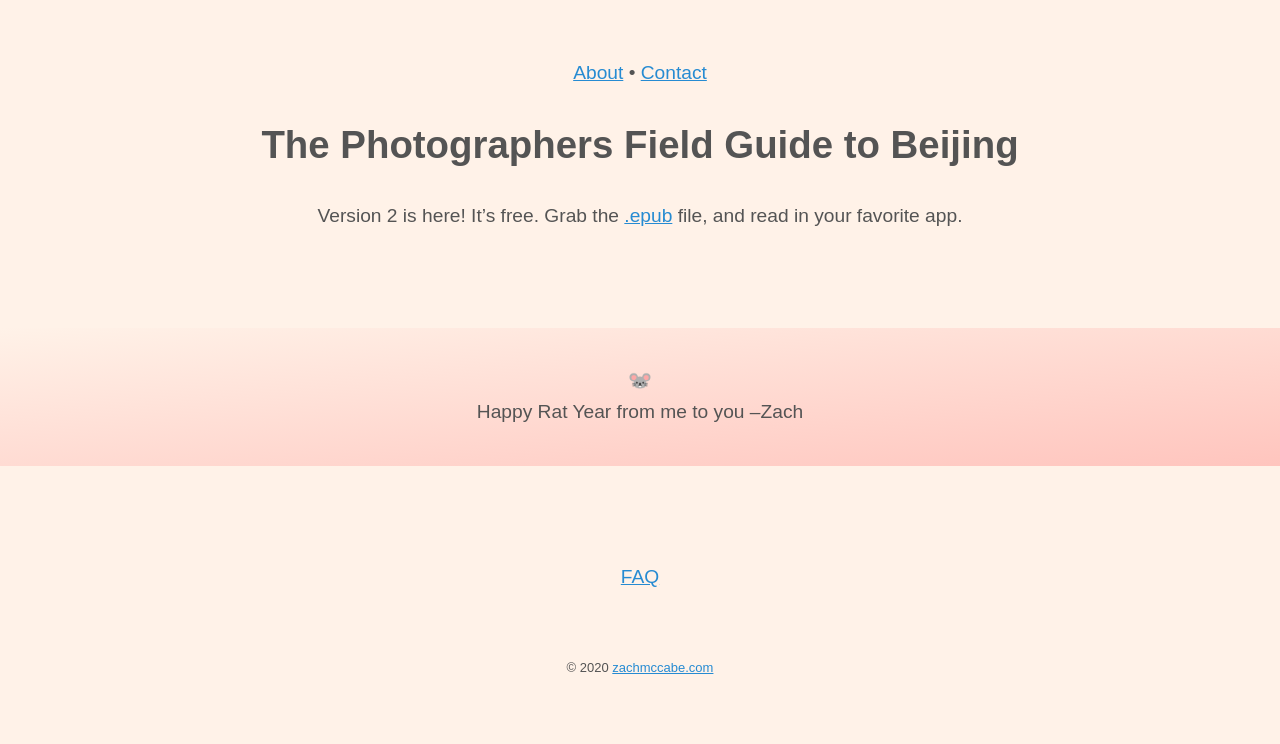
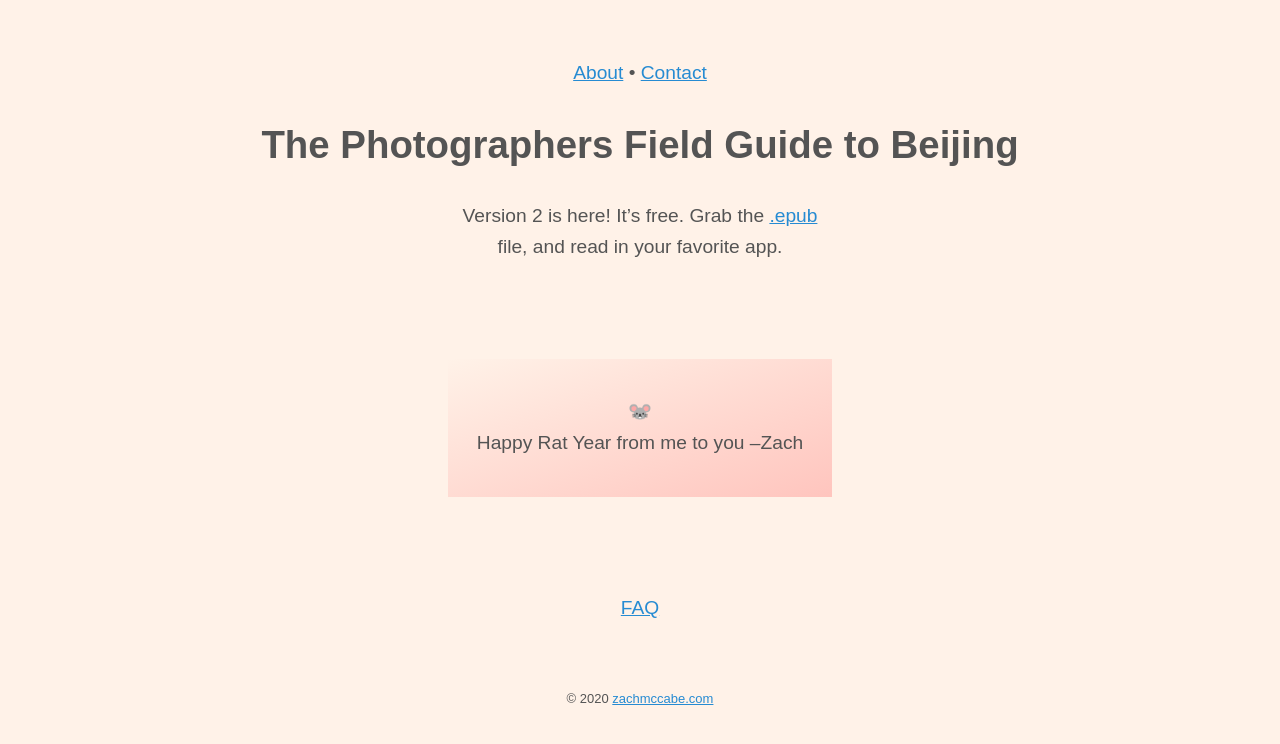
Before and after one commit to zachmccabe/beijing, a Jekyll site: the page docs/index.html, which Jekyll copies as it is, in a window 1280 px wide. Shown: the top 744 px of the page. Built offline with Jekyll 4.4.1, drawn with Linux system fonts in a browser that asks for light colours.

Commit message:
Update index.html

```diff
--- a/docs/index.html
+++ b/docs/index.html
@@ -14,24 +14,14 @@ padding: 0;
 body {
 background-color:#fff2e8;
 color: #545454;
-font: normal normal 1.3em/1.5 sans-serif;
+font: normal 1.3em/1.5 sans-serif;
 }
 
-@media (max-width: 25em) {h1,h2{font-size:1.5em}}
+@media (max-width: 25em){h1,h2{font-size:1.5em}}
 @media (min-width: 64em){body{font-size:1.2em;line-height:1.6}}
 @media (min-width: 85em){body{font-size:1.4em}}
 @media (min-width: 120em){body{font-size:2.2em}}
 @media (min-width: 160em){body{font-size:3em}}
-
-.wrap {
-margin: 0 auto;
-text-align: center;
-}
-
-.24w {
-padding: 0 1em;
-max-width: 24em;
-}
 
 header, footer {
 text-align: center;
@@ -40,6 +30,14 @@ text-align: center;
 header {
 margin: 0 auto;
 padding-top: 3em;
+}
+
+.shu20 {
+margin: 0 auto;
+padding: 0 1em;
+text-align: center;
+width: 100%;
+max-width: 20em;
 }
 
 .shuNAV {
@@ -55,13 +53,12 @@ color: #268bd2;
 </head>
 
 <body>
-<div class="wrap">
 <header>
 <a href="https://www.zachmccabe.com/about.html">About</a> • <a href="https://www.zachmccabe.com/contact.html">Contact</a>
 <h1>The Photographers Field Guide to Beijing</h1>
 </header>
 <section>
-<div class="24w">
+<div class="shu20">
 <p>Version 2 is here! It’s free. Grab the <a href="https://github.com/zachmccabe/beijing/releases/download/v2.0.0/beijing-v.2.0.0.epub">.epub</a> file, and read in your favorite app.</p>
 
 <div class="shuNAV">
@@ -78,6 +75,5 @@ Happy Rat Year from me to you –Zach
 <footer>
 <p style="font-size:small;margin-top:5em;">&copy 2020 <a href="https://www.zachmccabe.com">zachmccabe.com</a></p>
 </footer>
-</div>
 </body>
 </html>
```
